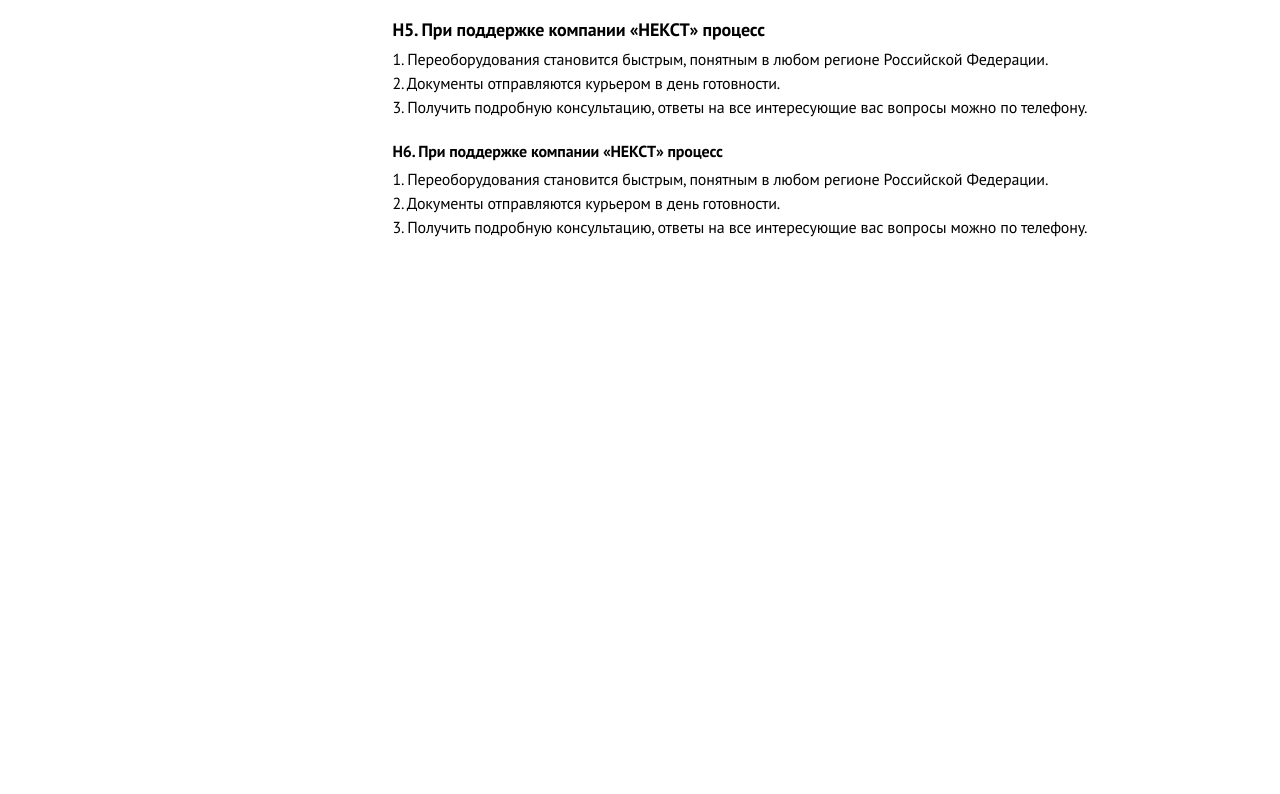
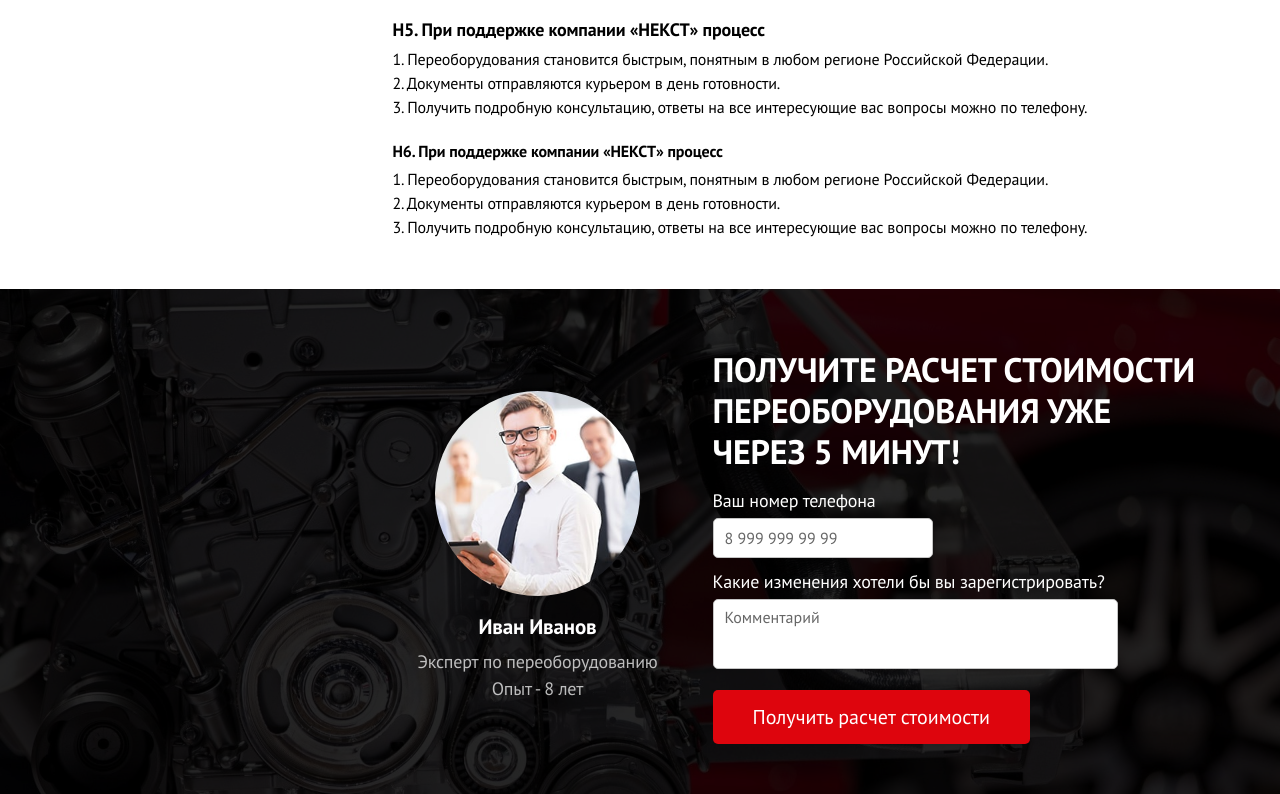
Before and after one commit to AlexKobiliansky/next_v2, a website: page app/index.html in a window 1280 px wide. Shown: the part 4898-5692 px from the top of the page. Before the commit the page ends 5187 px from the top, so only its background shows below. Drawn offline with Linux system fonts and the light colour scheme.

Commit message:
section count complete

```diff
--- a/app/index.html
+++ b/app/index.html
@@ -780,8 +780,55 @@
 
 			</div>
 		</div>
+	</div>
 
-	</div>
+	<!-- ======= SECTION COUNT START ======= -->
+	<section class="s-count" style="background-image: url('img/bg-count.jpg');">
+		<div class="container">
+			<div class="row">
+				<div class="col-xl-9 offset-xl-3">
+					<div class="count-wrap">
+						<div class="count-spec">
+							<div class="count-spec-img">
+								<img src="img/count-img.jpg" alt="alt" class="img-responsive">
+							</div>
+							<div class="count-spec-name">Иван Иванов</div>
+							<div class="count-spec-desc">Эксперт по переоборудованию <br> Опыт - 8 лет</div>
+						</div>
+						<div class="count-content">
+							<h2 class="section-title">Получите расчет стоимости переоборудования уже через 5 минут!</h2>
+							<form class="contact-form count-form">
+
+								<!-- Hidden Required Fields -->
+								<input type="hidden" name="project_name" value="НЕКСТ">
+								<input type="hidden" name="admin_email" value="alexey.kobilianskiy@gmail.com">
+								<input type="hidden" name="form_subject" value="Заявка с сайта НЕКСТ">
+								<!-- END Hidden Required Fields -->
+								<input type="hidden" name="Форма" value="Расчет стоимости">
+
+
+								<label class="short-label">
+									<span>Ваш номер телефона</span>
+									<input type="text" class="user-phone" name="Телефон" placeholder="8 999 999 99 99"
+										   autocomplete="off" data-validation="custom"
+										   data-validation-regexp="[0-9]{1}\s[0-9]{3}\s[0-9]{3}\s[0-9]{2}\s[0-9]{2}">
+								</label>
+								<!-- data-validation-regexp="\([0-9]{3}\)\s[0-9]{3}-[0-9]{2}-[0-9]{2}" -->
+								<label>
+									<span>Какие изменения хотели бы вы зарегистрировать?</span>
+									<textarea name="Комментарий" placeholder="Комментарий"></textarea>
+								</label>
+								<button type="submit" class="btn btn-red">Получить расчет стоимости</button>
+
+							</form>
+						</div>
+					</div>
+				</div>
+			</div>
+		</div>
+	</section>
+	<!-- ======= SECTION COUNT END ======= -->
+
 </div>
 
 
--- a/app/sass/base/_media.sass
+++ b/app/sass/base/_media.sass
@@ -10,6 +10,20 @@
 
 // ≥992px
 +media-breakpoint-down(md)
+
+
+  .s-count
+    .section-title
+      font-size: 28px
+
+  .count-spec
+    width: 250px
+    &-img
+      width: 160px
+      height: 160px
+
+  .count-content
+    width: calc(100% - 280px)
 
   .gal-slide
     width: calc(50% - 15px)
@@ -97,6 +111,12 @@
 // ≥768px
 +media-breakpoint-down(sm)
 
+  .count-spec
+    display: none
+
+  .count-content
+    width: 100%
+
   .prices-wrap
     justify-content: center
 
@@ -147,6 +167,19 @@
 
 // ≥480px
 +media-breakpoint-down(xs)
+
+  .s-count
+    padding: 50px 0
+    .section-title
+      font-size: 24px
+
+  .count-form
+    width: 100%
+    .btn
+      width: 100%
+    label
+      span
+        font-size: 16px
 
   .s-text
     padding: 40px 10px
@@ -372,6 +405,16 @@
 
 @media (max-width: 390px)
 
+  .s-count
+    .section-title
+      font-size: 20px
+
+  .count-form
+    .btn
+      padding-left: 15px
+      padding-right: 15px
+      font-size: 18px
+
   .s-text
     h3
       font-size: 26px
--- /dev/null
+++ b/app/sass/layout/_s-count.sass
@@ -0,0 +1,66 @@
+.s-count
+  +bg-cover
+  position: relative
+  color: #fff
+  padding: 60px 0 50px
+  &:before
+    content: ''
+    position: absolute
+    left: 0
+    top: 0
+    width: 100%
+    height: 100%
+    background-color: rgba(#000, .85)
+  .container
+    position: relative
+    z-index: 1
+  .section-title
+    text-align: left
+    margin-bottom: 20px
+    font-size: 34px
+    line-height: 1.2
+
+.count-wrap
+  display: flex
+  justify-content: space-between
+  align-items: center
+
+.count-spec
+  width: 350px
+  text-align: center
+  &-img
+    width: 205px
+    height: 205px
+    overflow: hidden
+    border-radius: 50%
+    margin-left: auto
+    margin-right: auto
+    margin-bottom: 15px
+    img
+      width: 100%
+      height: 100%
+      object-fit: cover
+  &-name
+    font-size: 21px
+    font-weight: 700
+    margin-bottom: 5px
+  &-desc
+    font-size: 18px
+    line-height: 1.5
+    color: rgba(#fff, .72)
+
+.count-content
+  width: calc(100% - 350px)
+
+.count-form
+  width: 405px
+  label
+    margin-bottom: 15px
+    span
+      font-size: 18px
+      line-height: 1
+      display: block
+      margin-bottom: 8px
+  .btn
+    padding-left: 40px
+    padding-right: 40px
--- a/app/sass/main.sass
+++ b/app/sass/main.sass
@@ -13,6 +13,7 @@
 @import layout/s-prices
 @import layout/s-gallery
 @import layout/s-text
+@import layout/s-count
 @import layout/footer
 
 
```
Also changed, not shown: app/css/main.min.css, app/img/bg-count.jpg (added).
